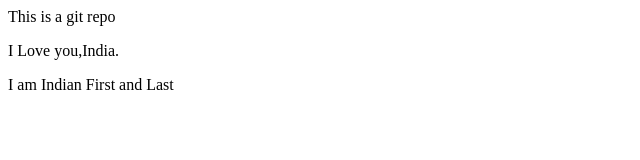
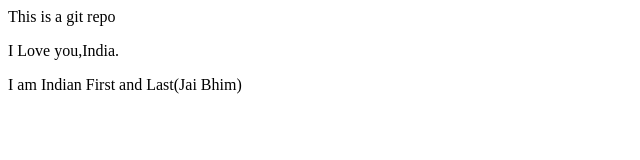
Before and after one commit to saurabhmoon/LocalRepo, a plain HTML site: page index.html in a window 1280 px wide. Shown: the full height of the page, 0-640 px from the left. Drawn offline with Linux system fonts and the light colour scheme.

Commit message:
Jai Bhim

```diff
--- a/index.html
+++ b/index.html
@@ -1,3 +1,3 @@
 <p>This is a git repo</p>
 <p> I Love you,India.</p>
-<p>I am Indian First and Last</p>
+<p>I am Indian First and Last(Jai Bhim)</p>
```
